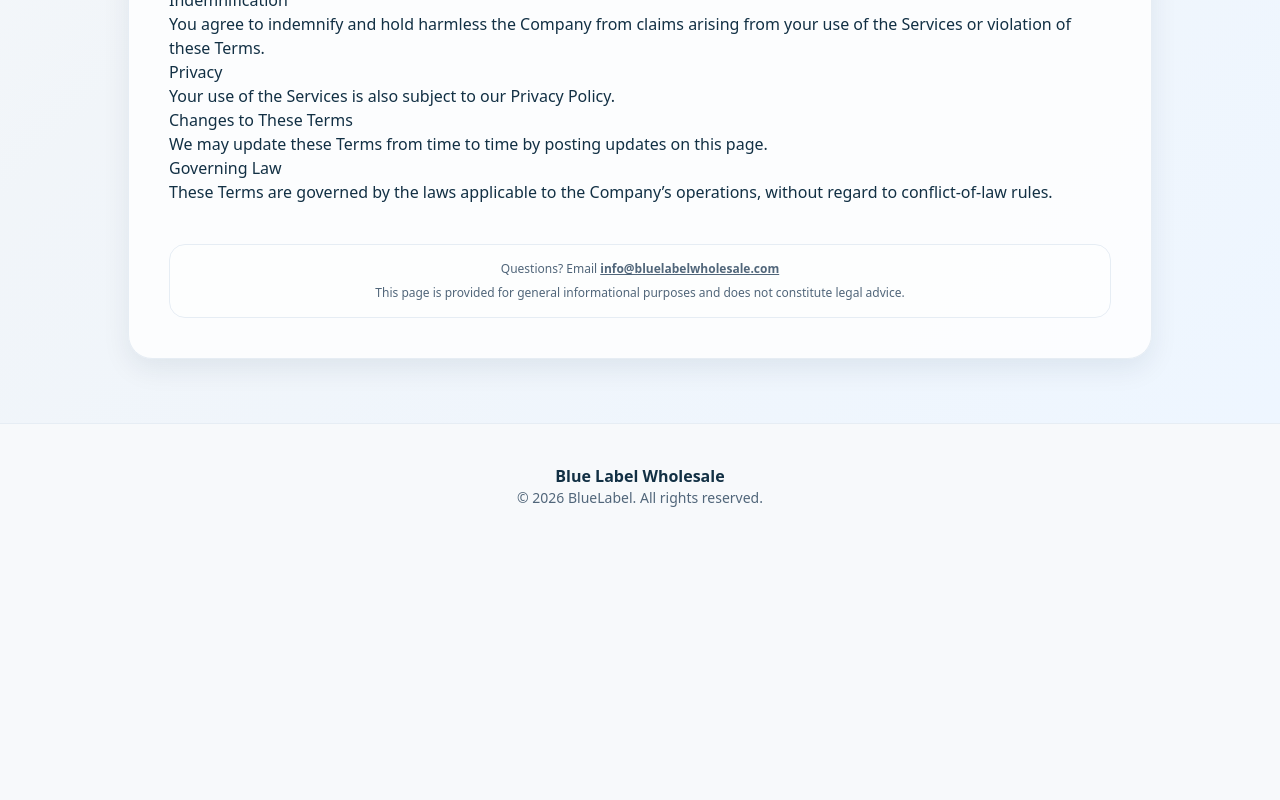
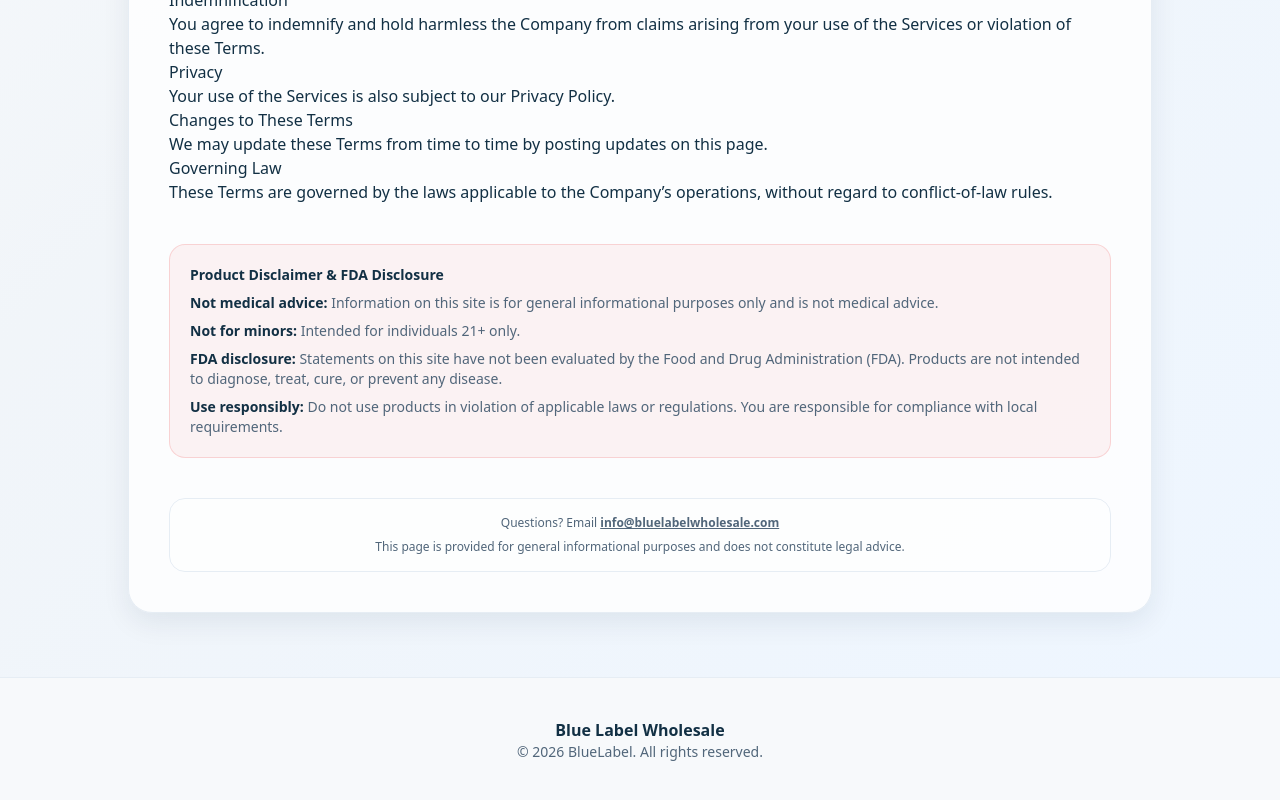
Before and after one commit to alexcarney460-hue/BlueLabel, a Next.js app: page /terms in a window 1280 px wide. Shown: the part 1691-2491 px from the top of the page. Before the commit the page ends 2239 px from the top, so only its background shows below. Built offline with nearby package versions, Linux system fonts and the light colour scheme; no server answers.

Commit message:
Add FDA/product disclaimers to Terms, Product, and Checkout

```diff
--- /dev/null
+++ b/src/app/LegalDisclaimers.tsx
@@ -0,0 +1,32 @@
+export function LegalDisclaimers({ variant = 'full' }: { variant?: 'full' | 'compact' }) {
+  const items = [
+    {
+      label: 'FDA disclosure',
+      text: 'Statements have not been evaluated by the Food and Drug Administration (FDA). Products are not intended to diagnose, treat, cure, or prevent any disease.',
+    },
+    {
+      label: 'Not medical advice',
+      text: 'Information provided is for general informational purposes only and is not medical advice.',
+    },
+    {
+      label: '21+ only',
+      text: 'Intended for individuals 21 years of age or older.',
+    },
+  ];
+
+  return (
+    <div
+      className={variant === 'compact' ? 'rounded-2xl p-4 text-xs' : 'rounded-2xl p-5 text-xs sm:text-sm'}
+      style={{ background: 'rgba(239,68,68,0.06)', border: '1px solid rgba(239,68,68,0.18)' }}
+    >
+      <div className="font-black" style={{ color: 'var(--text)' }}>Product Disclaimer &amp; FDA Disclosure</div>
+      <div className="mt-2 space-y-2" style={{ color: 'var(--muted)' }}>
+        {items.map((i) => (
+          <div key={i.label}>
+            <span className="font-bold" style={{ color: 'var(--text)' }}>{i.label}:</span> {i.text}
+          </div>
+        ))}
+      </div>
+    </div>
+  );
+}
--- a/src/app/PolicyShell.tsx
+++ b/src/app/PolicyShell.tsx
@@ -4,10 +4,12 @@
   title,
   subtitle,
   children,
+  footerExtra,
 }: {
   title: string;
   subtitle: string;
   children: React.ReactNode;
+  footerExtra?: React.ReactNode;
 }) {
   return (
     <div className="min-h-screen font-sans" style={{ background: 'var(--bg)' }}>
@@ -75,6 +77,8 @@
                 {children}
               </div>
 
+              {footerExtra ? <div className="mt-10">{footerExtra}</div> : null}
+
               <div
                 className="mt-10 rounded-2xl p-4 text-center text-xs"
                 style={{ background: 'rgba(255,255,255,0.6)', border: '1px solid var(--divider)', color: 'var(--muted)' }}
--- a/src/app/checkout/page.tsx
+++ b/src/app/checkout/page.tsx
@@ -2,6 +2,7 @@
 
 import { useState } from 'react';
 import Header from '@/app/Header';
+import { LegalDisclaimers } from '@/app/LegalDisclaimers';
 import { useCart } from '@/app/cart-context';
 import { useAccountPricing } from '@/lib/useAccountPricing';
 import { subscribeAndSavePrice } from '@/lib/pricing';
@@ -156,6 +157,10 @@
                 <p className="text-xs" style={{ color: 'var(--muted)' }}>
                   Note: this collects order info for wholesale quoting + invoice. Payment checkout can be added next.
                 </p>
+
+                <div className="mt-6">
+                  <LegalDisclaimers variant="compact" />
+                </div>
               </div>
             </div>
 
--- a/src/app/product/[id]/page.tsx
+++ b/src/app/product/[id]/page.tsx
@@ -2,6 +2,7 @@
 import Link from 'next/link';
 import { notFound, redirect } from 'next/navigation';
 import AddToCartClient from './AddToCartClient';
+import { LegalDisclaimers } from '@/app/LegalDisclaimers';
 import { allProducts, normalizeProductId } from '@/lib/products';
 
 export default async function ProductPage({
@@ -136,6 +137,10 @@
                   ))}
                 </ul>
               </div>
+
+              <div className="mt-6">
+                <LegalDisclaimers variant="full" />
+              </div>
             </div>
           </div>
         </div>
--- a/src/app/terms/page.tsx
+++ b/src/app/terms/page.tsx
@@ -1,8 +1,39 @@
 import { PolicyShell } from '@/app/PolicyShell';
 
 export default function TermsPage() {
+  const fdaDisclosure = (
+    <div
+      className="rounded-2xl p-5 text-xs sm:text-sm"
+      style={{ background: 'rgba(239,68,68,0.06)', border: '1px solid rgba(239,68,68,0.18)', color: 'var(--text)' }}
+    >
+      <div className="font-black">Product Disclaimer &amp; FDA Disclosure</div>
+      <ul className="mt-2 space-y-2" style={{ color: 'var(--muted)' }}>
+        <li>
+          <span className="font-bold" style={{ color: 'var(--text)' }}>Not medical advice:</span> Information on this site is for general
+          informational purposes only and is not medical advice.
+        </li>
+        <li>
+          <span className="font-bold" style={{ color: 'var(--text)' }}>Not for minors:</span> Intended for individuals 21+ only.
+        </li>
+        <li>
+          <span className="font-bold" style={{ color: 'var(--text)' }}>FDA disclosure:</span> Statements on this site have not been evaluated
+          by the Food and Drug Administration (FDA). Products are not intended to diagnose, treat, cure, or prevent any
+          disease.
+        </li>
+        <li>
+          <span className="font-bold" style={{ color: 'var(--text)' }}>Use responsibly:</span> Do not use products in violation of applicable
+          laws or regulations. You are responsible for compliance with local requirements.
+        </li>
+      </ul>
+    </div>
+  );
+
   return (
-    <PolicyShell title="Terms & Conditions" subtitle="Terms & Conditions — please read carefully.">
+    <PolicyShell
+      title="Terms & Conditions"
+      subtitle="Terms & Conditions — please read carefully."
+      footerExtra={fdaDisclosure}
+    >
       <p>
         These Terms &amp; Conditions ("Terms") govern your access to and use of the Blue Label Wholesale website located at{' '}
         <a href="https://bluelabelwholesale.com">bluelabelwholesale.com</a> (the "Site") and any related services
```
